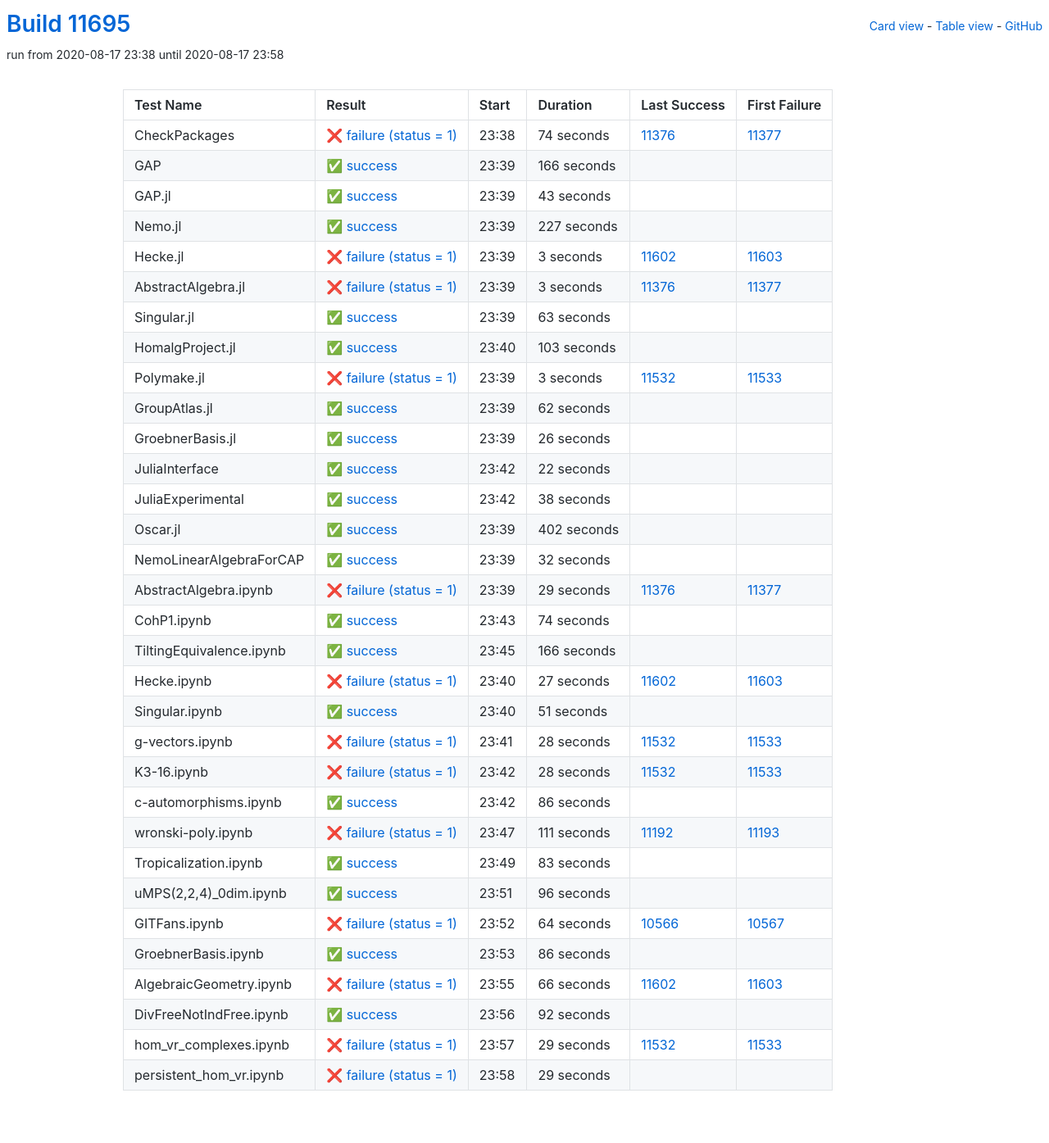
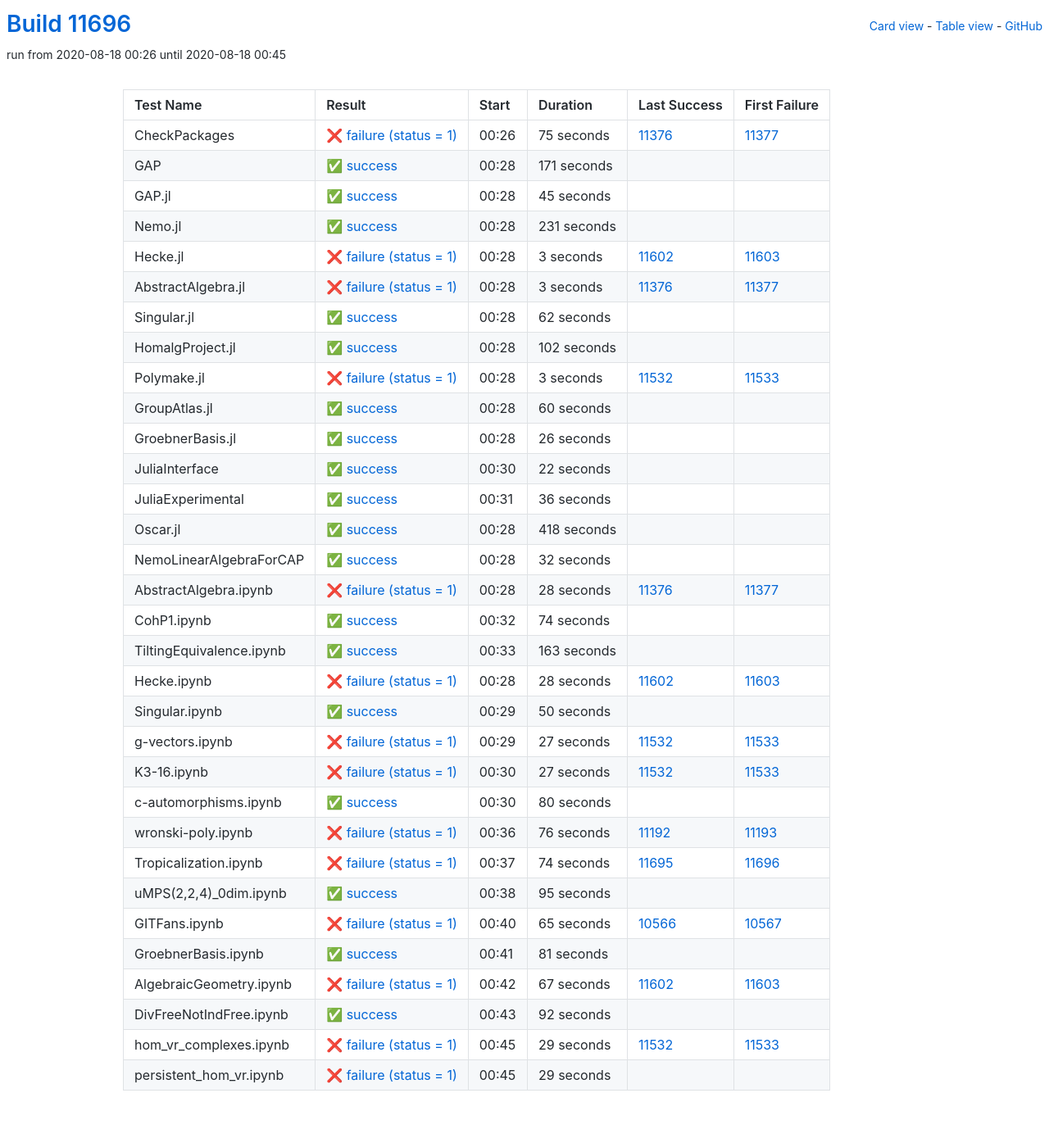
Before and after one commit to oscar-system/oscar-ci-status, a Jekyll site: the page built from table.html, in a window 1280 px wide. Shown: the whole page at 82% size. Built offline with Jekyll 4.4.1, drawn with Linux system fonts in a browser that asks for light colours.

Commit message:
Build #11696

```diff
--- a/_data/ci.yml
+++ b/_data/ci.yml
@@ -1,6 +1,6 @@
 ---
-build: 11695
-build_url: https://oscarci.mathematik.uni-kl.de/job/oscar/11695/
+build: 11696
+build_url: https://oscarci.mathematik.uni-kl.de/job/oscar/11696/
 job: oscar
 organization: oscar-system
 repo: oscar-ci-status
@@ -8,56 +8,56 @@
 tests:
 - name: CheckPackages
   id: checkpackages
-  log: https://oscarci.mathematik.uni-kl.de/job/oscar/11695/artifact/logs/build-11695/CheckPackages.log
-  start: 2020-08-17 23:38
+  log: https://oscarci.mathematik.uni-kl.de/job/oscar/11696/artifact/logs/build-11696/CheckPackages.log
+  start: 2020-08-18 00:26
   success: false
   exitcode: 1
   status: failure
-  duration: 74
+  duration: 75
   last_success: 11376
   last_success_url: https://oscarci.mathematik.uni-kl.de/job/oscar/11376/
   first_failure: 11377
   first_failure_url: https://oscarci.mathematik.uni-kl.de/job/oscar/11377/
 - name: GAP
   id: gap
-  log: https://oscarci.mathematik.uni-kl.de/job/oscar/11695/artifact/logs/build-11695/GAP.log
-  start: 2020-08-17 23:39
+  log: https://oscarci.mathematik.uni-kl.de/job/oscar/11696/artifact/logs/build-11696/GAP.log
+  start: 2020-08-18 00:28
   success: true
   exitcode: 0
   status: success
-  duration: 166
+  duration: 171
   last_success: false
   last_success_url:
   first_failure: false
   first_failure_url:
 - name: GAP.jl
   id: gap-jl
-  log: https://oscarci.mathematik.uni-kl.de/job/oscar/11695/artifact/logs/build-11695/GAP.jl.log
-  start: 2020-08-17 23:39
+  log: https://oscarci.mathematik.uni-kl.de/job/oscar/11696/artifact/logs/build-11696/GAP.jl.log
+  start: 2020-08-18 00:28
   success: true
   exitcode: 0
   status: success
-  duration: 43
+  duration: 45
   last_success: false
   last_success_url:
   first_failure: false
   first_failure_url:
 - name: Nemo.jl
   id: nemo-jl
-  log: https://oscarci.mathematik.uni-kl.de/job/oscar/11695/artifact/logs/build-11695/Nemo.jl.log
-  start: 2020-08-17 23:39
+  log: https://oscarci.mathematik.uni-kl.de/job/oscar/11696/artifact/logs/build-11696/Nemo.jl.log
+  start: 2020-08-18 00:28
   success: true
   exitcode: 0
   status: success
-  duration: 227
+  duration: 231
   last_success: false
   last_success_url:
   first_failure: false
   first_failure_url:
 - name: Hecke.jl
   id: hecke-jl
-  log: https://oscarci.mathematik.uni-kl.de/job/oscar/11695/artifact/logs/build-11695/Hecke.jl.log
-  start: 2020-08-17 23:39
+  log: https://oscarci.mathematik.uni-kl.de/job/oscar/11696/artifact/logs/build-11696/Hecke.jl.log
+  start: 2020-08-18 00:28
   success: false
   exitcode: 1
   status: failure
@@ -68,8 +68,8 @@
   first_failure_url: https://oscarci.mathematik.uni-kl.de/job/oscar/11603/
 - name: AbstractAlgebra.jl
   id: abstractalgebra-jl
-  log: https://oscarci.mathematik.uni-kl.de/job/oscar/11695/artifact/logs/build-11695/AbstractAlgebra.jl.log
-  start: 2020-08-17 23:39
+  log: https://oscarci.mathematik.uni-kl.de/job/oscar/11696/artifact/logs/build-11696/AbstractAlgebra.jl.log
+  start: 2020-08-18 00:28
   success: false
   exitcode: 1
   status: failure
@@ -80,32 +80,32 @@
   first_failure_url: https://oscarci.mathematik.uni-kl.de/job/oscar/11377/
 - name: Singular.jl
   id: singular-jl
-  log: https://oscarci.mathematik.uni-kl.de/job/oscar/11695/artifact/logs/build-11695/Singular.jl.log
-  start: 2020-08-17 23:39
+  log: https://oscarci.mathematik.uni-kl.de/job/oscar/11696/artifact/logs/build-11696/Singular.jl.log
+  start: 2020-08-18 00:28
   success: true
   exitcode: 0
   status: success
-  duration: 63
+  duration: 62
   last_success: false
   last_success_url:
   first_failure: false
   first_failure_url:
 - name: HomalgProject.jl
   id: homalgproject-jl
-  log: https://oscarci.mathematik.uni-kl.de/job/oscar/11695/artifact/logs/build-11695/HomalgProject.jl.log
-  start: 2020-08-17 23:40
+  log: https://oscarci.mathematik.uni-kl.de/job/oscar/11696/artifact/logs/build-11696/HomalgProject.jl.log
+  start: 2020-08-18 00:28
   success: true
   exitcode: 0
   status: success
-  duration: 103
+  duration: 102
   last_success: false
   last_success_url:
   first_failure: false
   first_failure_url:
 - name: Polymake.jl
   id: polymake-jl
-  log: https://oscarci.mathematik.uni-kl.de/job/oscar/11695/artifact/logs/build-11695/Polymake.jl.log
-  start: 2020-08-17 23:39
+  log: https://oscarci.mathematik.uni-kl.de/job/oscar/11696/artifact/logs/build-11696/Polymake.jl.log
+  start: 2020-08-18 00:28
   success: false
   exitcode: 1
   status: failure
@@ -116,20 +116,20 @@
   first_failure_url: https://oscarci.mathematik.uni-kl.de/job/oscar/11533/
 - name: GroupAtlas.jl
   id: groupatlas-jl
-  log: https://oscarci.mathematik.uni-kl.de/job/oscar/11695/artifact/logs/build-11695/GroupAtlas.jl.log
-  start: 2020-08-17 23:39
+  log: https://oscarci.mathematik.uni-kl.de/job/oscar/11696/artifact/logs/build-11696/GroupAtlas.jl.log
+  start: 2020-08-18 00:28
   success: true
   exitcode: 0
   status: success
-  duration: 62
+  duration: 60
   last_success: false
   last_success_url:
   first_failure: false
   first_failure_url:
 - name: GroebnerBasis.jl
   id: groebnerbasis-jl
-  log: https://oscarci.mathematik.uni-kl.de/job/oscar/11695/artifact/logs/build-11695/GroebnerBasis.jl.log
-  start: 2020-08-17 23:39
+  log: https://oscarci.mathematik.uni-kl.de/job/oscar/11696/artifact/logs/build-11696/GroebnerBasis.jl.log
+  start: 2020-08-18 00:28
   success: true
   exitcode: 0
   status: success
@@ -140,8 +140,8 @@
   first_failure_url:
 - name: JuliaInterface
   id: juliainterface
-  log: https://oscarci.mathematik.uni-kl.de/job/oscar/11695/artifact/logs/build-11695/JuliaInterface.log
-  start: 2020-08-17 23:42
+  log: https://oscarci.mathematik.uni-kl.de/job/oscar/11696/artifact/logs/build-11696/JuliaInterface.log
+  start: 2020-08-18 00:30
   success: true
   exitcode: 0
   status: success
@@ -152,32 +152,32 @@
   first_failure_url:
 - name: JuliaExperimental
   id: juliaexperimental
-  log: https://oscarci.mathematik.uni-kl.de/job/oscar/11695/artifact/logs/build-11695/JuliaExperimental.log
-  start: 2020-08-17 23:42
+  log: https://oscarci.mathematik.uni-kl.de/job/oscar/11696/artifact/logs/build-11696/JuliaExperimental.log
+  start: 2020-08-18 00:31
   success: true
   exitcode: 0
   status: success
-  duration: 38
+  duration: 36
   last_success: false
   last_success_url:
   first_failure: false
   first_failure_url:
 - name: Oscar.jl
   id: oscar-jl
-  log: https://oscarci.mathematik.uni-kl.de/job/oscar/11695/artifact/logs/build-11695/Oscar.jl.log
-  start: 2020-08-17 23:39
+  log: https://oscarci.mathematik.uni-kl.de/job/oscar/11696/artifact/logs/build-11696/Oscar.jl.log
+  start: 2020-08-18 00:28
   success: true
   exitcode: 0
   status: success
-  duration: 402
+  duration: 418
   last_success: false
   last_success_url:
   first_failure: false
   first_failure_url:
 - name: NemoLinearAlgebraForCAP
   id: nemolinearalgebraforcap
-  log: https://oscarci.mathematik.uni-kl.de/job/oscar/11695/artifact/logs/build-11695/NemoLinearAlgebraForCAP.log
-  start: 2020-08-17 23:39
+  log: https://oscarci.mathematik.uni-kl.de/job/oscar/11696/artifact/logs/build-11696/NemoLinearAlgebraForCAP.log
+  start: 2020-08-18 00:28
   success: true
   exitcode: 0
   status: success
@@ -188,20 +188,20 @@
   first_failure_url:
 - name: AbstractAlgebra.ipynb
   id: abstractalgebra-ipynb
-  log: https://oscarci.mathematik.uni-kl.de/job/oscar/11695/artifact/logs/build-11695/AbstractAlgebra.ipynb.log
-  start: 2020-08-17 23:39
+  log: https://oscarci.mathematik.uni-kl.de/job/oscar/11696/artifact/logs/build-11696/AbstractAlgebra.ipynb.log
+  start: 2020-08-18 00:28
   success: false
   exitcode: 1
   status: failure
-  duration: 29
+  duration: 28
   last_success: 11376
   last_success_url: https://oscarci.mathematik.uni-kl.de/job/oscar/11376/
   first_failure: 11377
   first_failure_url: https://oscarci.mathematik.uni-kl.de/job/oscar/11377/
 - name: CohP1.ipynb
   id: cohp1-ipynb
-  log: https://oscarci.mathematik.uni-kl.de/job/oscar/11695/artifact/logs/build-11695/CohP1.ipynb.log
-  start: 2020-08-17 23:43
+  log: https://oscarci.mathematik.uni-kl.de/job/oscar/11696/artifact/logs/build-11696/CohP1.ipynb.log
+  start: 2020-08-18 00:32
   success: true
   exitcode: 0
   status: success
@@ -212,152 +212,152 @@
   first_failure_url:
 - name: TiltingEquivalence.ipynb
   id: tiltingequivalence-ipynb
-  log: https://oscarci.mathematik.uni-kl.de/job/oscar/11695/artifact/logs/build-11695/TiltingEquivalence.ipynb.log
-  start: 2020-08-17 23:45
+  log: https://oscarci.mathematik.uni-kl.de/job/oscar/11696/artifact/logs/build-11696/TiltingEquivalence.ipynb.log
+  start: 2020-08-18 00:33
   success: true
   exitcode: 0
   status: success
-  duration: 166
+  duration: 163
   last_success: false
   last_success_url:
   first_failure: false
   first_failure_url:
 - name: Hecke.ipynb
   id: hecke-ipynb
-  log: https://oscarci.mathematik.uni-kl.de/job/oscar/11695/artifact/logs/build-11695/Hecke.ipynb.log
-  start: 2020-08-17 23:40
+  log: https://oscarci.mathematik.uni-kl.de/job/oscar/11696/artifact/logs/build-11696/Hecke.ipynb.log
+  start: 2020-08-18 00:28
   success: false
   exitcode: 1
   status: failure
-  duration: 27
+  duration: 28
   last_success: 11602
   last_success_url: https://oscarci.mathematik.uni-kl.de/job/oscar/11602/
   first_failure: 11603
   first_failure_url: https://oscarci.mathematik.uni-kl.de/job/oscar/11603/
 - name: Singular.ipynb
   id: singular-ipynb
-  log: https://oscarci.mathematik.uni-kl.de/job/oscar/11695/artifact/logs/build-11695/Singular.ipynb.log
-  start: 2020-08-17 23:40
+  log: https://oscarci.mathematik.uni-kl.de/job/oscar/11696/artifact/logs/build-11696/Singular.ipynb.log
+  start: 2020-08-18 00:29
   success: true
   exitcode: 0
   status: success
-  duration: 51
+  duration: 50
   last_success: false
   last_success_url:
   first_failure: false
   first_failure_url:
 - name: g-vectors.ipynb
   id: g-vectors-ipynb
-  log: https://oscarci.mathematik.uni-kl.de/job/oscar/11695/artifact/logs/build-11695/g-vectors.ipynb.log
-  start: 2020-08-17 23:41
+  log: https://oscarci.mathematik.uni-kl.de/job/oscar/11696/artifact/logs/build-11696/g-vectors.ipynb.log
+  start: 2020-08-18 00:29
   success: false
   exitcode: 1
   status: failure
-  duration: 28
+  duration: 27
   last_success: 11532
   last_success_url: https://oscarci.mathematik.uni-kl.de/job/oscar/11532/
   first_failure: 11533
   first_failure_url: https://oscarci.mathematik.uni-kl.de/job/oscar/11533/
 - name: K3-16.ipynb
   id: k3-16-ipynb
-  log: https://oscarci.mathematik.uni-kl.de/job/oscar/11695/artifact/logs/build-11695/K3-16.ipynb.log
-  start: 2020-08-17 23:42
+  log: https://oscarci.mathematik.uni-kl.de/job/oscar/11696/artifact/logs/build-11696/K3-16.ipynb.log
+  start: 2020-08-18 00:30
   success: false
   exitcode: 1
   status: failure
-  duration: 28
+  duration: 27
   last_success: 11532
   last_success_url: https://oscarci.mathematik.uni-kl.de/job/oscar/11532/
   first_failure: 11533
   first_failure_url: https://oscarci.mathematik.uni-kl.de/job/oscar/11533/
 - name: c-automorphisms.ipynb
   id: c-automorphisms-ipynb
-  log: https://oscarci.mathematik.uni-kl.de/job/oscar/11695/artifact/logs/build-11695/c-automorphisms.ipynb.log
-  start: 2020-08-17 23:42
+  log: https://oscarci.mathematik.uni-kl.de/job/oscar/11696/artifact/logs/build-11696/c-automorphisms.ipynb.log
+  start: 2020-08-18 00:30
   success: true
   exitcode: 0
   status: success
-  duration: 86
+  duration: 80
   last_success: false
   last_success_url:
   first_failure: false
   first_failure_url:
 - name: wronski-poly.ipynb
   id: wronski-poly-ipynb
-  log: https://oscarci.mathematik.uni-kl.de/job/oscar/11695/artifact/logs/build-11695/wronski-poly.ipynb.log
-  start: 2020-08-17 23:47
+  log: https://oscarci.mathematik.uni-kl.de/job/oscar/11696/artifact/logs/build-11696/wronski-poly.ipynb.log
+  start: 2020-08-18 00:36
   success: false
   exitcode: 1
   status: failure
-  duration: 111
+  duration: 76
   last_success: 11192
   last_success_url: https://oscarci.mathematik.uni-kl.de/job/oscar/11192/
   first_failure: 11193
   first_failure_url: https://oscarci.mathematik.uni-kl.de/job/oscar/11193/
 - name: Tropicalization.ipynb
   id: tropicalization-ipynb
-  log: https://oscarci.mathematik.uni-kl.de/job/oscar/11695/artifact/logs/build-11695/Tropicalization.ipynb.log
-  start: 2020-08-17 23:49
+  log: https://oscarci.mathematik.uni-kl.de/job/oscar/11696/artifact/logs/build-11696/Tropicalization.ipynb.log
+  start: 2020-08-18 00:37
+  success: false
+  exitcode: 1
+  status: failure
+  duration: 74
+  last_success: 11695
+  last_success_url: https://oscarci.mathematik.uni-kl.de/job/oscar/11695/
+  first_failure: 11696
+  first_failure_url: https://oscarci.mathematik.uni-kl.de/job/oscar/11696/
+- name: uMPS(2,2,4)_0dim.ipynb
+  id: umps-2-2-4-0dim-ipynb
+  log: https://oscarci.mathematik.uni-kl.de/job/oscar/11696/artifact/logs/build-11696/uMPS-2-2-4-_0dim.ipynb.log
+  start: 2020-08-18 00:38
   success: true
   exitcode: 0
   status: success
-  duration: 83
-  last_success: false
-  last_success_url:
-  first_failure: false
-  first_failure_url:
-- name: uMPS(2,2,4)_0dim.ipynb
-  id: umps-2-2-4-0dim-ipynb
-  log: https://oscarci.mathematik.uni-kl.de/job/oscar/11695/artifact/logs/build-11695/uMPS-2-2-4-_0dim.ipynb.log
-  start: 2020-08-17 23:51
-  success: true
-  exitcode: 0
-  status: success
-  duration: 96
+  duration: 95
   last_success: false
   last_success_url:
   first_failure: false
   first_failure_url:
 - name: GITFans.ipynb
   id: gitfans-ipynb
-  log: https://oscarci.mathematik.uni-kl.de/job/oscar/11695/artifact/logs/build-11695/GITFans.ipynb.log
-  start: 2020-08-17 23:52
+  log: https://oscarci.mathematik.uni-kl.de/job/oscar/11696/artifact/logs/build-11696/GITFans.ipynb.log
+  start: 2020-08-18 00:40
   success: false
   exitcode: 1
   status: failure
-  duration: 64
+  duration: 65
   last_success: 10566
   last_success_url: https://oscarci.mathematik.uni-kl.de/job/oscar/10566/
   first_failure: 10567
   first_failure_url: https://oscarci.mathematik.uni-kl.de/job/oscar/10567/
 - name: GroebnerBasis.ipynb
   id: groebnerbasis-ipynb
-  log: https://oscarci.mathematik.uni-kl.de/job/oscar/11695/artifact/logs/build-11695/GroebnerBasis.ipynb.log
-  start: 2020-08-17 23:53
+  log: https://oscarci.mathematik.uni-kl.de/job/oscar/11696/artifact/logs/build-11696/GroebnerBasis.ipynb.log
+  start: 2020-08-18 00:41
   success: true
   exitcode: 0
   status: success
-  duration: 86
+  duration: 81
   last_success: false
   last_success_url:
   first_failure: false
   first_failure_url:
 - name: AlgebraicGeometry.ipynb
   id: algebraicgeometry-ipynb
-  log: https://oscarci.mathematik.uni-kl.de/job/oscar/11695/artifact/logs/build-11695/AlgebraicGeometry.ipynb.log
-  start: 2020-08-17 23:55
+  log: https://oscarci.mathematik.uni-kl.de/job/oscar/11696/artifact/logs/build-11696/AlgebraicGeometry.ipynb.log
+  start: 2020-08-18 00:42
   success: false
   exitcode: 1
   status: failure
-  duration: 66
+  duration: 67
   last_success: 11602
   last_success_url: https://oscarci.mathematik.uni-kl.de/job/oscar/11602/
   first_failure: 11603
   first_failure_url: https://oscarci.mathematik.uni-kl.de/job/oscar/11603/
 - name: DivFreeNotIndFree.ipynb
   id: divfreenotindfree-ipynb
-  log: https://oscarci.mathematik.uni-kl.de/job/oscar/11695/artifact/logs/build-11695/DivFreeNotIndFree.ipynb.log
-  start: 2020-08-17 23:56
+  log: https://oscarci.mathematik.uni-kl.de/job/oscar/11696/artifact/logs/build-11696/DivFreeNotIndFree.ipynb.log
+  start: 2020-08-18 00:43
   success: true
   exitcode: 0
   status: success
@@ -368,8 +368,8 @@
   first_failure_url:
 - name: hom_vr_complexes.ipynb
   id: hom-vr-complexes-ipynb
-  log: https://oscarci.mathematik.uni-kl.de/job/oscar/11695/artifact/logs/build-11695/hom_vr_complexes.ipynb.log
-  start: 2020-08-17 23:57
+  log: https://oscarci.mathematik.uni-kl.de/job/oscar/11696/artifact/logs/build-11696/hom_vr_complexes.ipynb.log
+  start: 2020-08-18 00:45
   success: false
   exitcode: 1
   status: failure
@@ -380,8 +380,8 @@
   first_failure_url: https://oscarci.mathematik.uni-kl.de/job/oscar/11533/
 - name: persistent_hom_vr.ipynb
   id: persistent-hom-vr-ipynb
-  log: https://oscarci.mathematik.uni-kl.de/job/oscar/11695/artifact/logs/build-11695/persistent_hom_vr.ipynb.log
-  start: 2020-08-17 23:58
+  log: https://oscarci.mathematik.uni-kl.de/job/oscar/11696/artifact/logs/build-11696/persistent_hom_vr.ipynb.log
+  start: 2020-08-18 00:45
   success: false
   exitcode: 1
   status: failure
```
Also changed, not shown: README.md.
